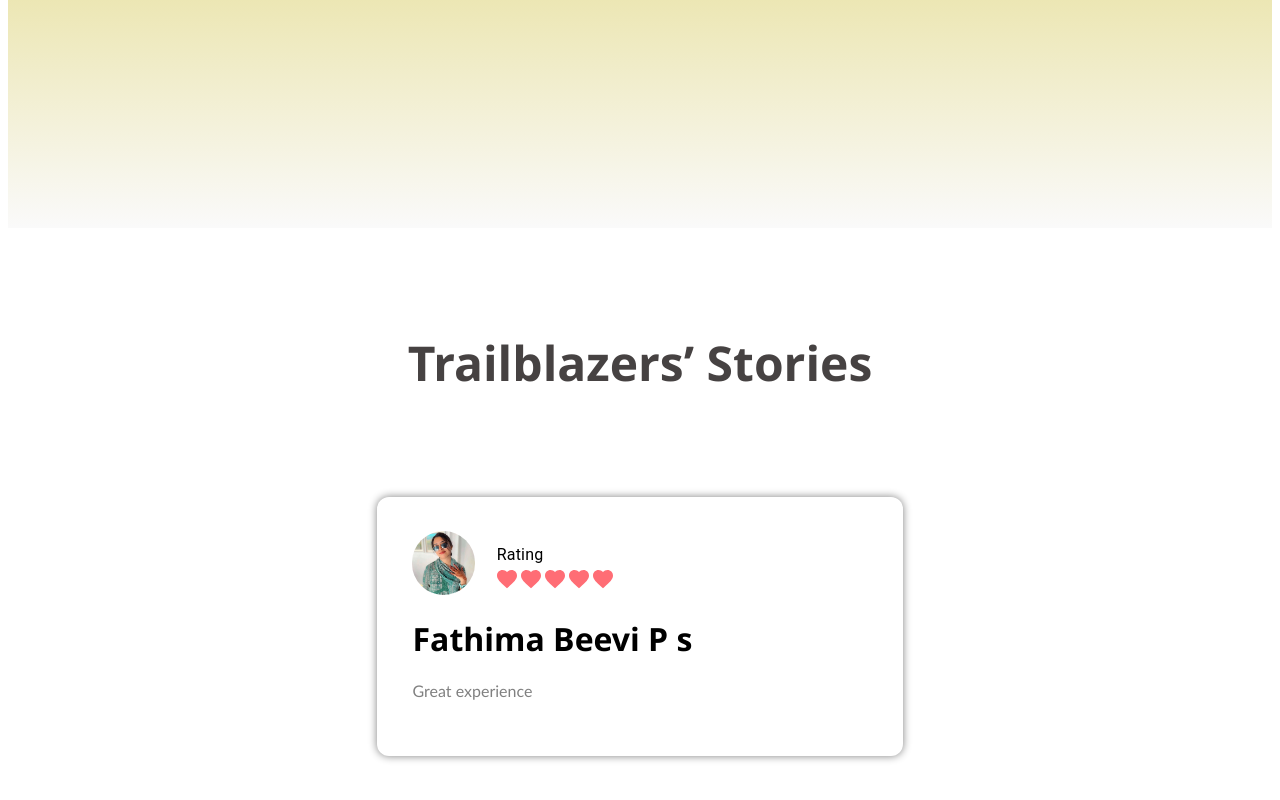
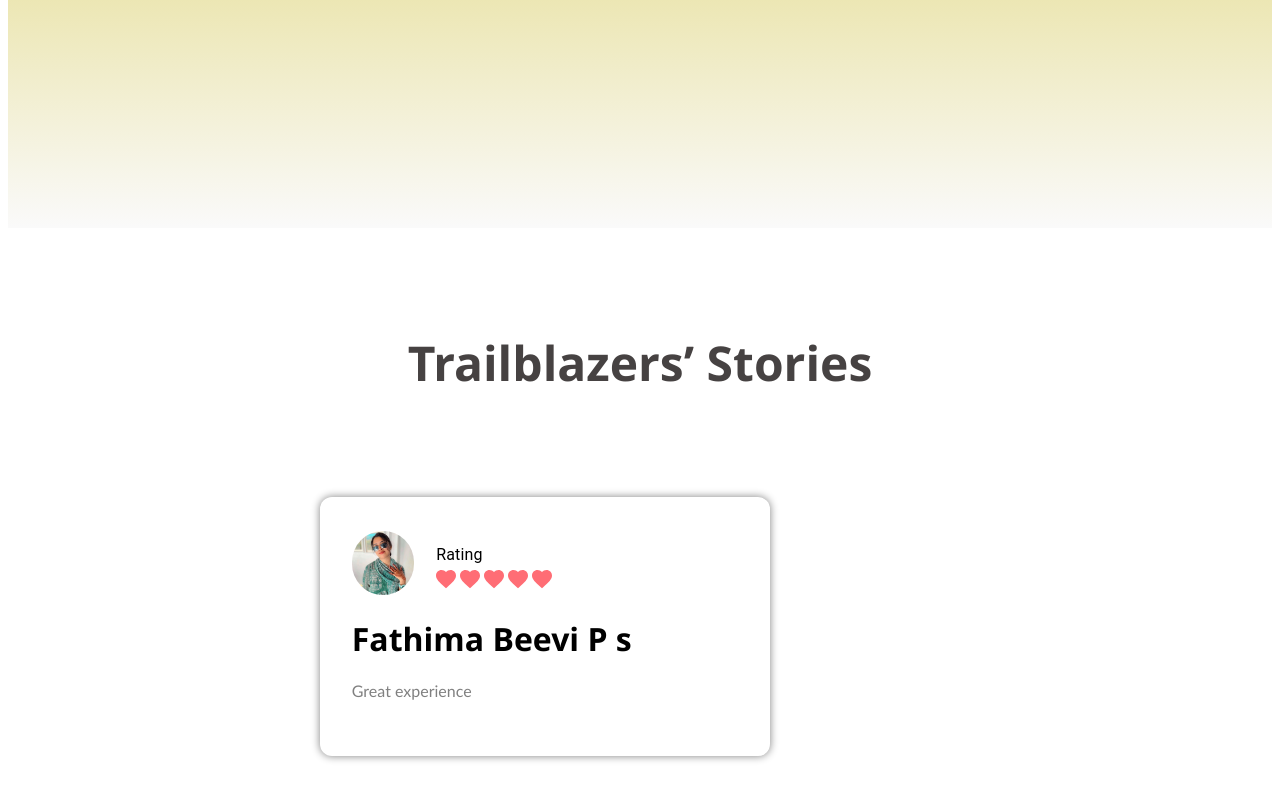
Before and after one commit to Mohammed-Ashid/webpageOne, a React (Vite) app: page / in a window 1280 px wide. Shown: the part 3091-3891 px from the top of the page. Built offline with nearby package versions, Linux system fonts and the light colour scheme.

Commit message:
changed review format

```diff
--- a/src/Styles/IndexWeb.css
+++ b/src/Styles/IndexWeb.css
@@ -1,8 +1,4 @@
-    .main{
-        width: 100%;
-        /* padding:2px; */
 
-    }
     .upcomingHeading{
         font-family: 'Segoe UI', Tahoma, Geneva, Verdana, sans-serif;
         color: rgb(70, 66, 66);
--- a/src/Styles/ReviewComponent.css
+++ b/src/Styles/ReviewComponent.css
@@ -1,7 +1,8 @@
 .ReviewComponent-main-div{
     height:auto;
-    width:100%;
+    width:85%;
     display: flex;
+    flex-direction: column;
     align-items: center;
     justify-content: center;
     /* background-color: grey; */
```
